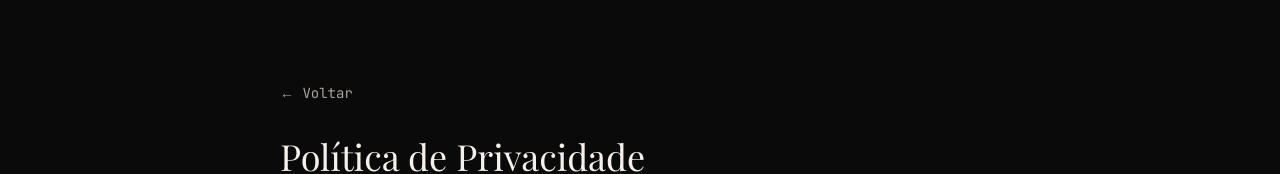
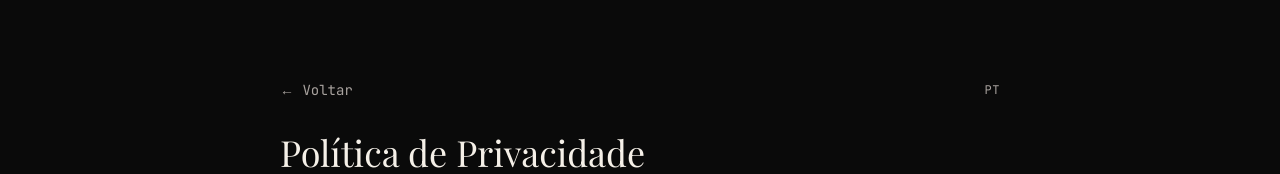
Before and after one commit to lmaoclost/valuation-monitor, a Next.js app: page /privacidade in a window 1280 px wide. Shown: the top 174 px of the page. Built offline with nearby package versions, Linux system fonts and the light colour scheme; a web font is replaced by a local one.

Commit message:
fix: privacy language

```diff
--- a/app/layout.tsx
+++ b/app/layout.tsx
@@ -2,7 +2,7 @@ import type { Metadata } from "next";
 import { Playfair_Display, Lora, JetBrains_Mono } from "next/font/google";
 import "./globals.css";
 import { Providers } from "./providers";
-import { LgpdBanner } from "@/components/lgpd-banner";
+import { LgpdBannerWrapper } from "@/components/lgpd-banner-wrapper";
 import { I18nClientProvider } from "@/components/I18nClientProvider";
 
 const playfair = Playfair_Display({
@@ -36,7 +36,7 @@ export default function RootLayout({
         <I18nClientProvider>
           <Providers>
             {children}
-            <LgpdBanner />
+            <LgpdBannerWrapper />
           </Providers>
         </I18nClientProvider>
       </body>
--- a/app/privacidade/page.tsx
+++ b/app/privacidade/page.tsx
@@ -2,6 +2,7 @@
 
 import Link from "next/link";
 import { useTranslations } from "next-intl";
+import { LanguageToggle } from "@/components/LanguageToggle";
 
 export default function PrivacyPage() {
   const t = useTranslations("Privacy");
@@ -9,12 +10,15 @@ export default function PrivacyPage() {
   return (
     <div className="min-h-screen bg-background">
       <div className="mx-auto max-w-3xl px-6 py-20">
+        <div className="flex items-center justify-between">
           <Link
             href="/"
             className="font-mono text-sm text-muted-foreground hover:text-primary transition-colors"
           >
             {s("voltar")}
           </Link>
+          <LanguageToggle />
+        </div>
 
         <h1 className="mt-8 font-display text-4xl text-foreground">
           {t("title")}
--- a/components/I18nClientProvider.tsx
+++ b/components/I18nClientProvider.tsx
@@ -21,15 +21,20 @@ export function I18nClientProvider({ children }: { children: React.ReactNode })
 
   useEffect(() => {
     const cookie = getCookie("NEXT_LOCALE");
-    if (cookie === "en" || cookie === "pt-BR") {
-      setLocale(cookie);
-    } else if (navigator.language?.startsWith("en")) {
-      setLocale("en");
-    }
+    const detected = cookie === "en" || cookie === "pt-BR" ? cookie : navigator.language?.startsWith("en") ? "en" : "pt-BR";
+    setLocale(detected);
+    document.documentElement.lang = detected;
+    const meta = detected === "en" ? en.LandingPage : ptBR.LandingPage;
+    const desc = document.querySelector("meta[name='description']");
+    if (desc) desc.setAttribute("content", meta.description as string);
   }, []);
 
+  useEffect(() => {
+    document.documentElement.lang = locale;
+  }, [locale]);
+
   return (
-    <NextIntlClientProvider locale={locale} messages={messages[locale] ?? ptBR}>
+    <NextIntlClientProvider locale={locale} messages={messages[locale] ?? ptBR} timeZone="America/Sao_Paulo">
       {children}
     </NextIntlClientProvider>
   );
--- /dev/null
+++ b/components/lgpd-banner-wrapper.tsx
@@ -0,0 +1,12 @@
+"use client";
+
+import dynamic from "next/dynamic";
+
+const LgpdBanner = dynamic(
+  () => import("@/components/lgpd-banner").then((m) => m.LgpdBanner),
+  { ssr: false }
+);
+
+export function LgpdBannerWrapper() {
+  return <LgpdBanner />;
+}
```
Also changed, not shown: 1 other file (tests, documents, lock files or other folders). Lines whose indentation alone changed are shown as unchanged.
